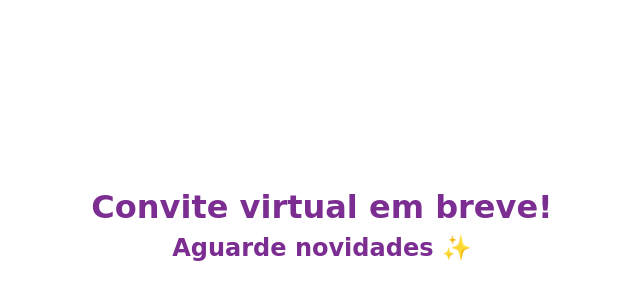
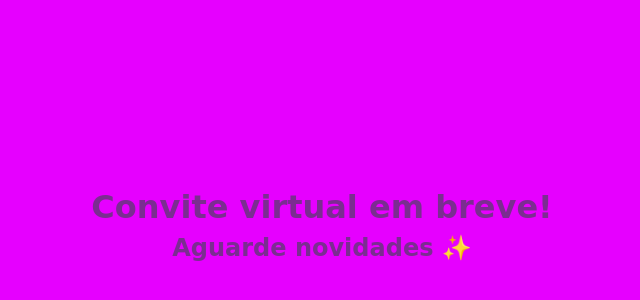
Before and after one commit to Rafael196/convite-15anos, a plain HTML site: page index.html in a window 1280 px wide. Shown: the part 202-502 px from the top of the page, without its empty margins (318-958 px from the left). Drawn offline with Linux system fonts and the light colour scheme.

Commit message:
Update index.html

```diff
--- a/index.html
+++ b/index.html
@@ -10,7 +10,7 @@
       align-items: center;
       height: 100vh;
       font-family: 'Pinyon Script', cursive;
-      background-color: ##e600ff;
+      background-color: #e600ff;
       color: #7b2d91;
       text-align: center;
       padding: 20px;
```
